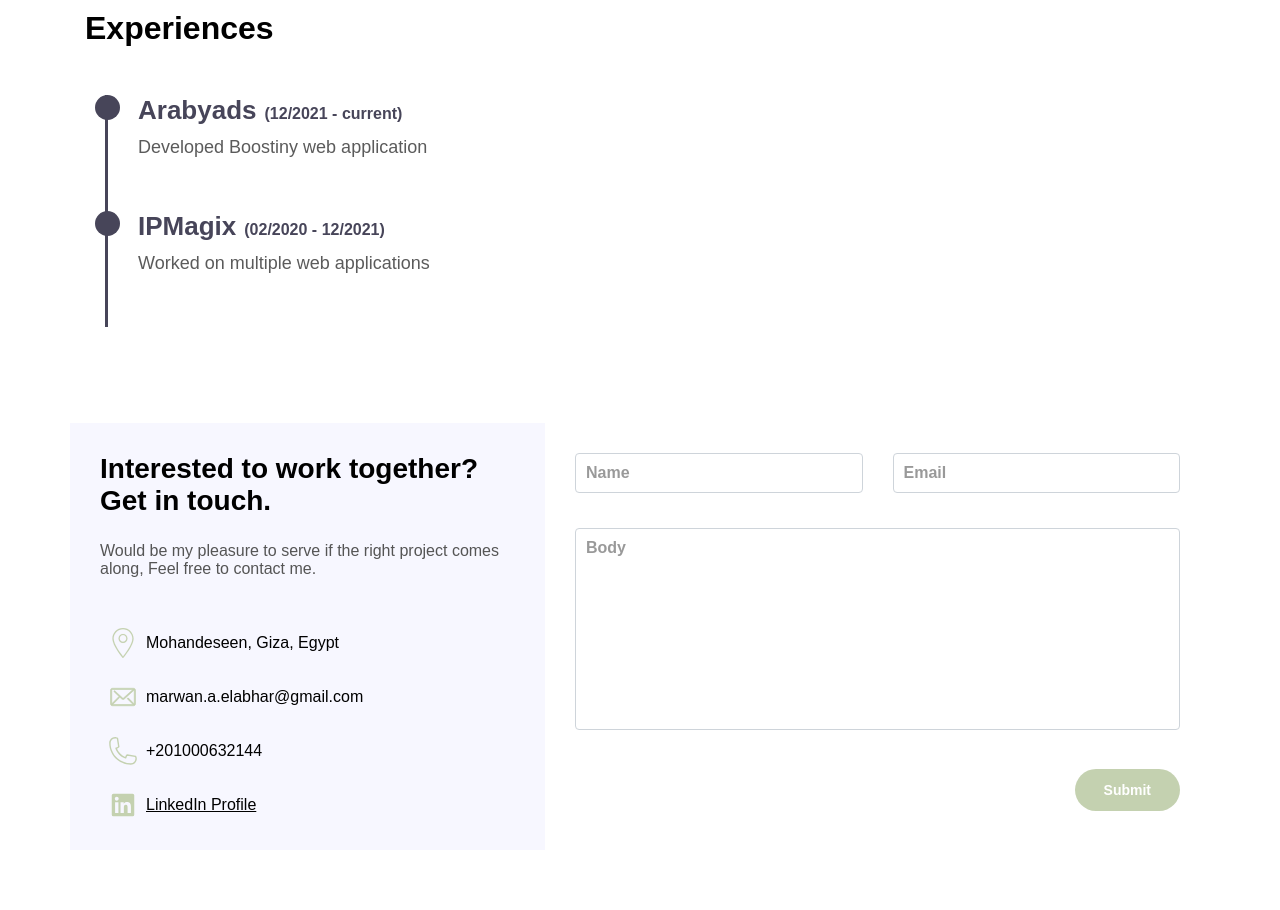
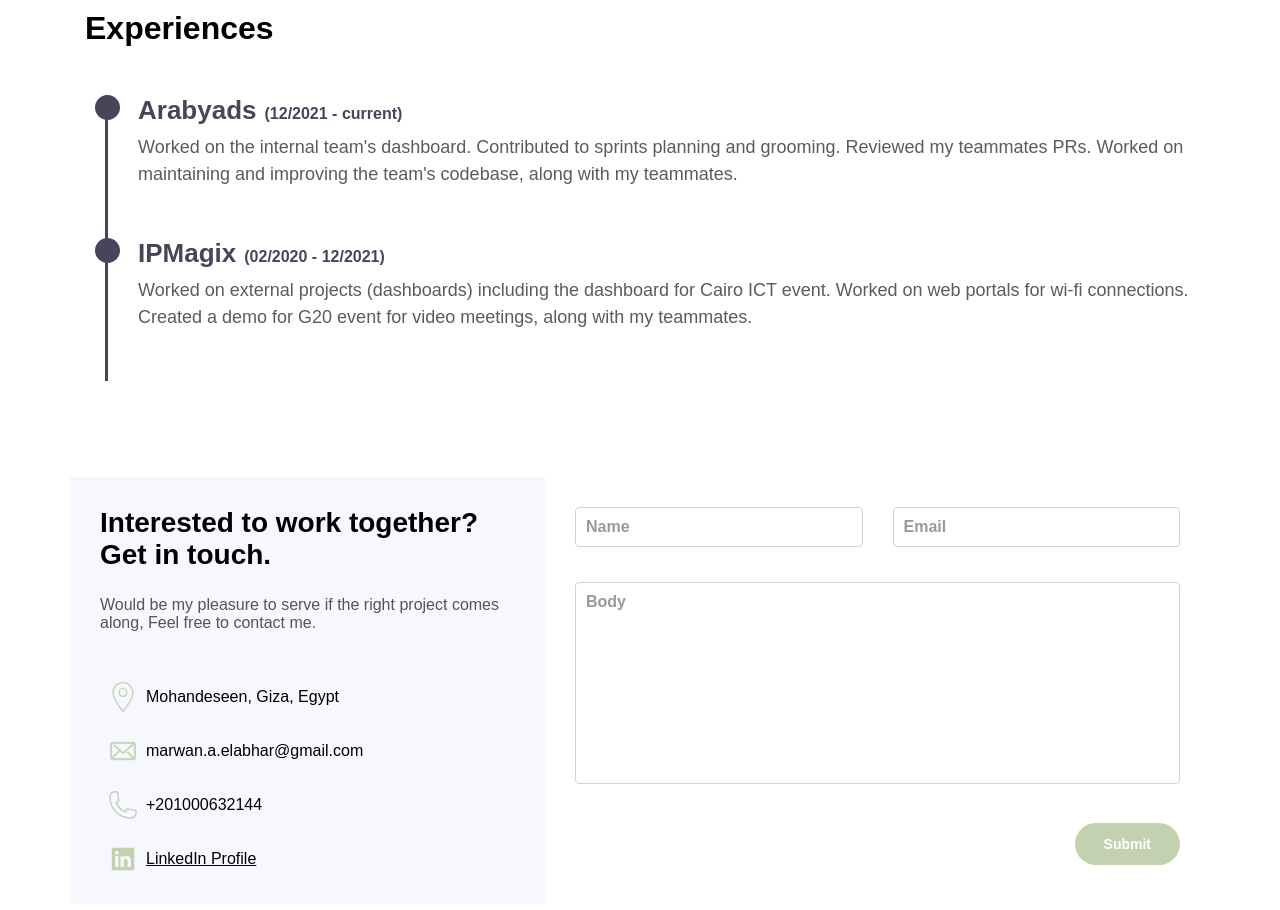
Before and after one commit to MarwanAhmedElAbhar/my-portfolio, a Nuxt app: page / in a window 1280 px wide. Shown: the part 1020-1930 px from the top of the page. Built offline with nearby package versions, Linux system fonts and the light colour scheme.

Commit message:
update the experience description

```diff
--- a/components/experience/data.js
+++ b/components/experience/data.js
@@ -2,16 +2,16 @@ export default [
     {
         id: 1,
         name: "Arabyads",
-        logo: "",
+        logo: "~/assets/img/ArabyAds-Logo.jpeg",
         period: "(12/2021 - current)",
-        description: "Developed Boostiny web application"
+        description: "Worked on the internal team's dashboard. Contributed to sprints planning and grooming. Reviewed my teammates PRs. Worked on maintaining and improving the team's codebase, along with my teammates."
     },
     {
         id: 2,
         name: "IPMagix",
-        logo: "",
+        logo: "~/assets/ipmagix.jpeg",
         period: "(02/2020 - 12/2021)",
-        description: "Worked on multiple web applications"
+        description: "Worked on external projects (dashboards) including the dashboard for Cairo ICT event. Worked on web portals for wi-fi connections. Created a demo for G20 event for video meetings, along with my teammates."
     },
 
 ]
```
